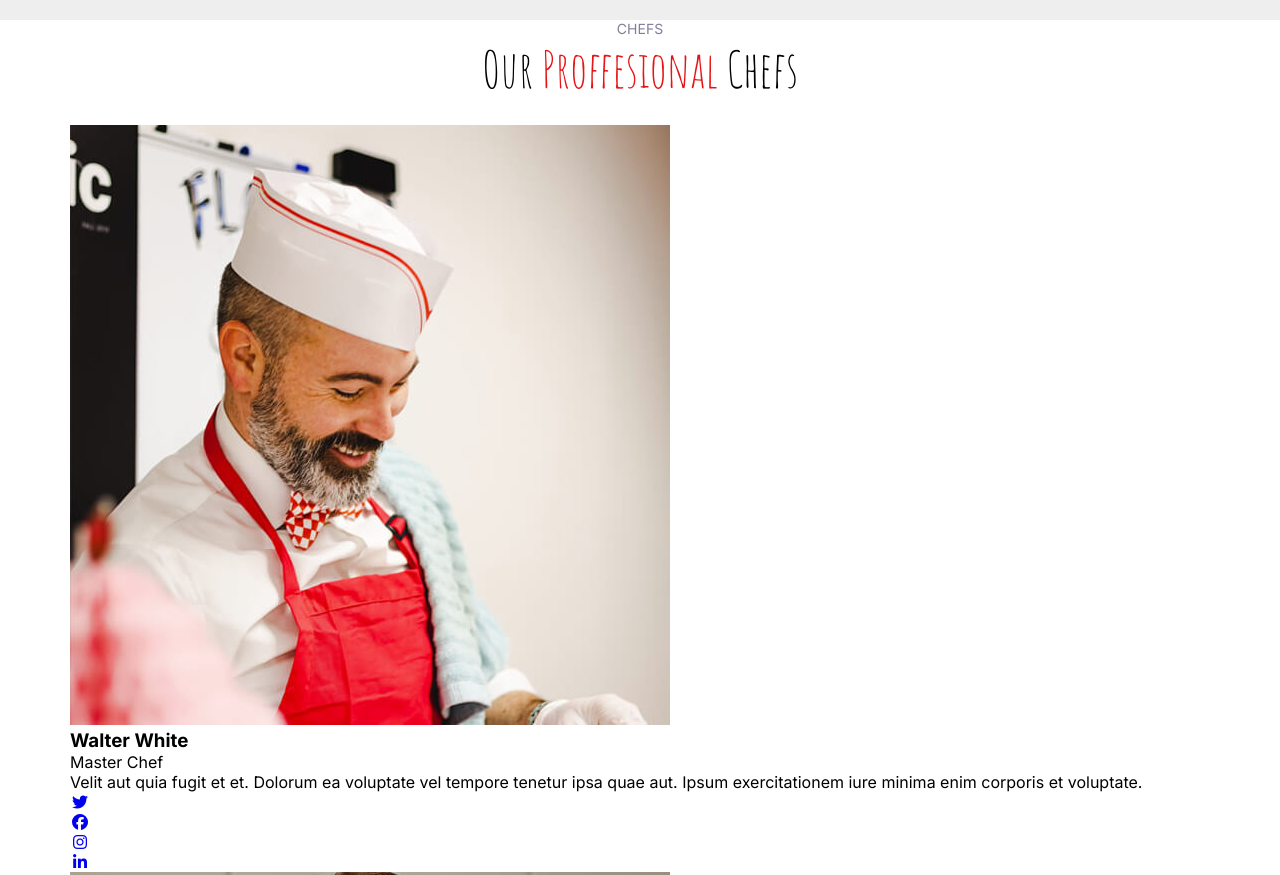
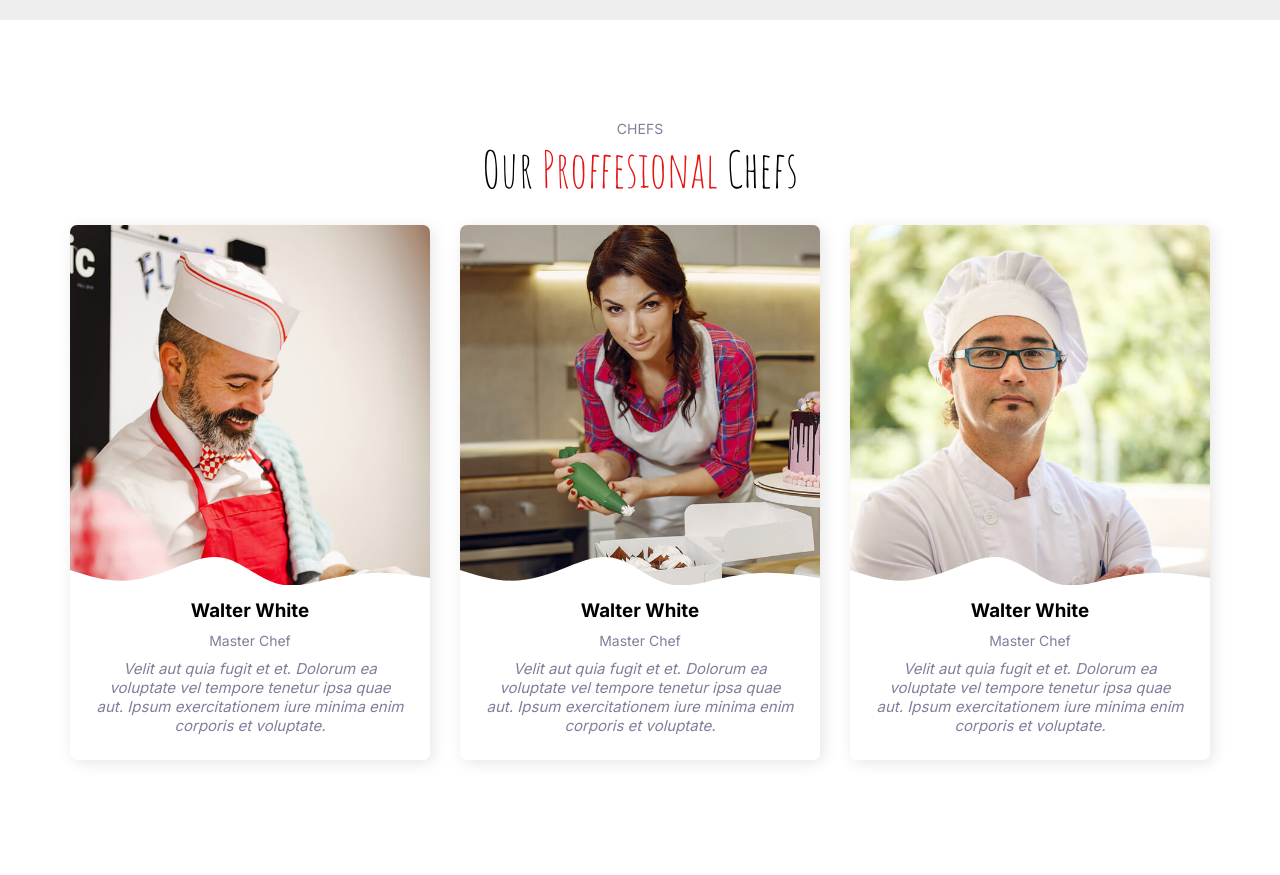
Before and after one commit to Ghada-M-Elsanhory/Mealify, a plain HTML site: page index.html in a window 1280 px wide. Shown: the part 780-1655 px from the top of the page. Drawn offline with Linux system fonts and the light colour scheme.

Commit message:
style chefs

```diff
--- a/css/style.css
+++ b/css/style.css
@@ -400,3 +400,86 @@ header {
     }
   }
   /* End Header */
+
+/* Start Chefs */
+.chefs {
+    padding: var(--main-padding);
+  }
+  .chefs .chefs-cards {
+    display: flex;
+    justify-content: space-between;
+    align-items: center;
+    gap: 30px;
+  }
+  .chefs .chefs-cards .card {
+    border-radius: 7px;
+    text-align: center;
+    box-shadow: 3px 3px 15px 0px rgba(0, 0, 0, 0.1);
+    position: relative;
+    overflow: hidden;
+    transition: var(--animation-duration);
+  }
+  .chefs .chefs-cards .card:hover {
+    transform: scale(1.07);
+  }
+  .chefs .chefs-cards .card:hover .social-box {
+    right: 10px;
+  }
+  .chefs .chefs-cards .card img {
+    width: 100%;
+  }
+  .chefs .chefs-cards .card .image {
+    position: relative;
+  }
+  .chefs .chefs-cards .card .image::after {
+    content: "";
+    width: 100%;
+    height: 60px;
+    background: url(../images/team-shape.svg) repeat-x;
+    background-size: cover;
+    position: absolute;
+    left: 0;
+    bottom: -1px;
+  }
+  .chefs .chefs-cards .card .card-content {
+    padding: 10px 25px 25px;
+  }
+  .chefs .chefs-cards .card .card-content h3 {
+    font-family: var(--font-secondary);
+  }
+  .chefs .chefs-cards .card .card-content span {
+    color: #7f7f9b;
+    font-size: 14px;
+    margin: 10px 15px;
+    display: block;
+  }
+  .chefs .chefs-cards .card .card-content p {
+    color: #7f7f9b;
+    font-size: 15px;
+    font-style: italic;
+  }
+  .chefs .chefs-cards .card .social-box {
+    background-color: #ffffff4d;
+    width: fit-content;
+    padding: 10px;
+    border-radius: 5px;
+    position: absolute;
+    top: 30px;
+    right: -50px;
+    transition: 0.4s 0.5s;
+  }
+  .chefs .chefs-cards .card .social-box li i {
+    font-size: 18px;
+    padding: 10px 5px;
+    color: #37373f66;
+    transition: var(--animation-duration);
+  }
+  .chefs .chefs-cards .card .social-box li i:hover {
+    color: #37373fe6;
+  }
+  @media screen and (max-width: 767px) {
+    .chefs .chefs-cards {
+      flex-direction: column;
+    }
+  }
+  /* End Chefs */
```
